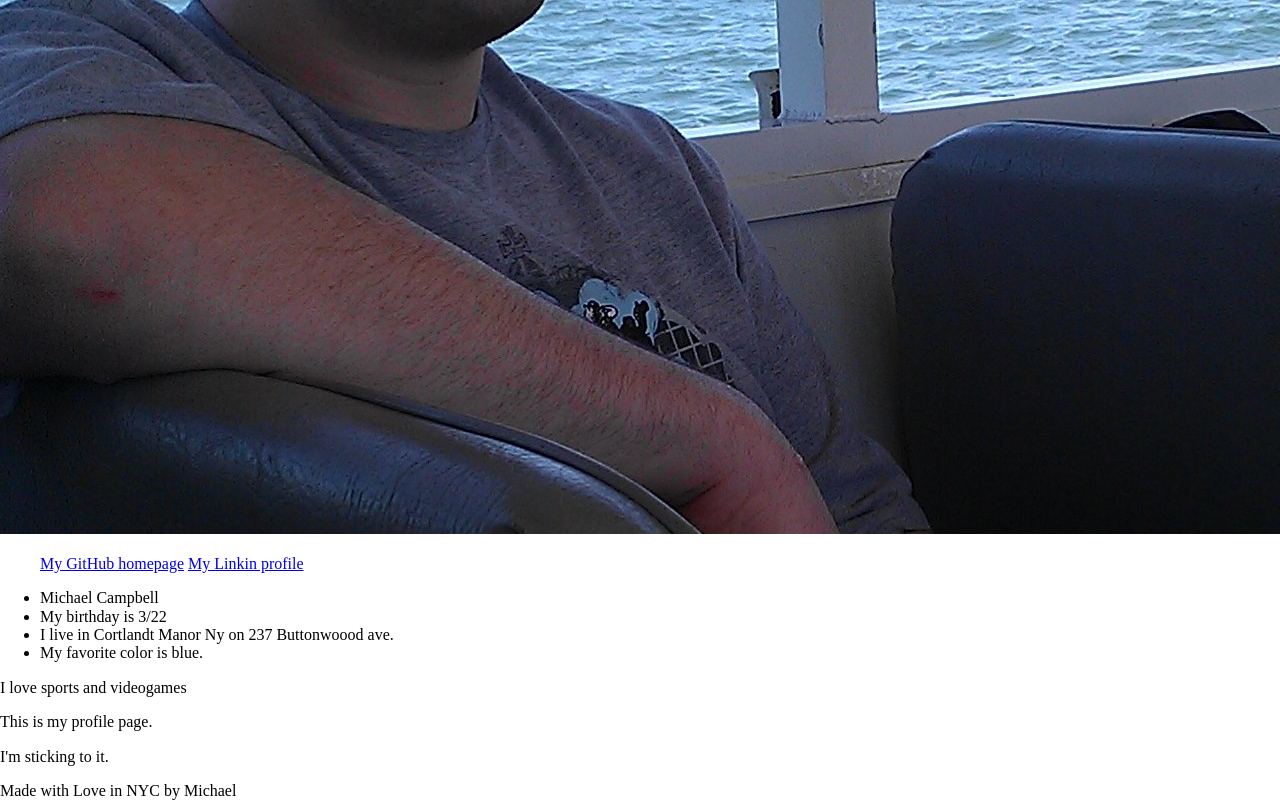
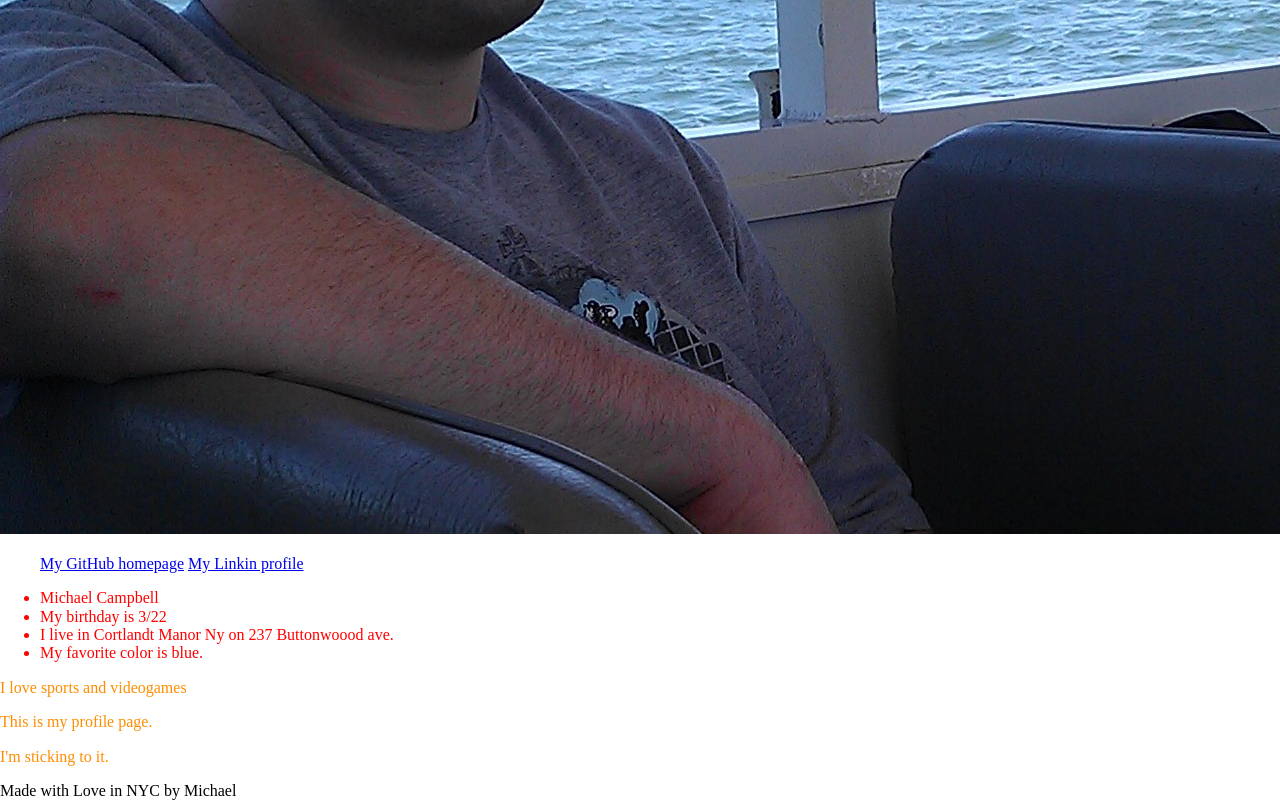
Before and after one commit to hammer7402/hammer7402.github.io, a plain HTML site: page index.html in a window 1280 px wide. Shown: the part 591-1391 px from the top of the page. Drawn offline with nearby package versions, Linux system fonts and the light colour scheme.

Commit message:
kind of finished it

```diff
--- a/index.html
+++ b/index.html
@@ -5,7 +5,7 @@
     <title>Profile</title>
     <meta name="description" content="This is my profile page.">
     <link rel="stylesheet" type="text/css" href="http://necolas.github.io/normalize.css/3.0.2/normalize.css">
-    <link rel="stylesheet" type="text/css" href="style.css">
+    <link rel="stylesheet" type="text/css" href="styles.css">
   </head>
   <body>
     <header>Welcome to my Profile Page</header>
@@ -16,7 +16,7 @@
         <a href="https://github.com/hammer7402">My GitHub homepage</a>
         <a href="https://www.linkedin.com/profile/view?id=389151367&trk=nav_responsive_tab_profile">My Linkin profile</a>
       </ul>
-      <ul>
+      <ul class="info">
         <li>Michael Campbell</li>
         <li>My birthday is 3/22</li>
         <li>I live in Cortlandt Manor Ny on 237 Buttonwoood ave.</li>
--- /dev/null
+++ b/styles.css
@@ -0,0 +1,7 @@
+p {
+  color: darkorange;
+}
+
+.info {
+  color: red;
+}
```
Also changed, not shown: about.html (+7 -1 lines).
